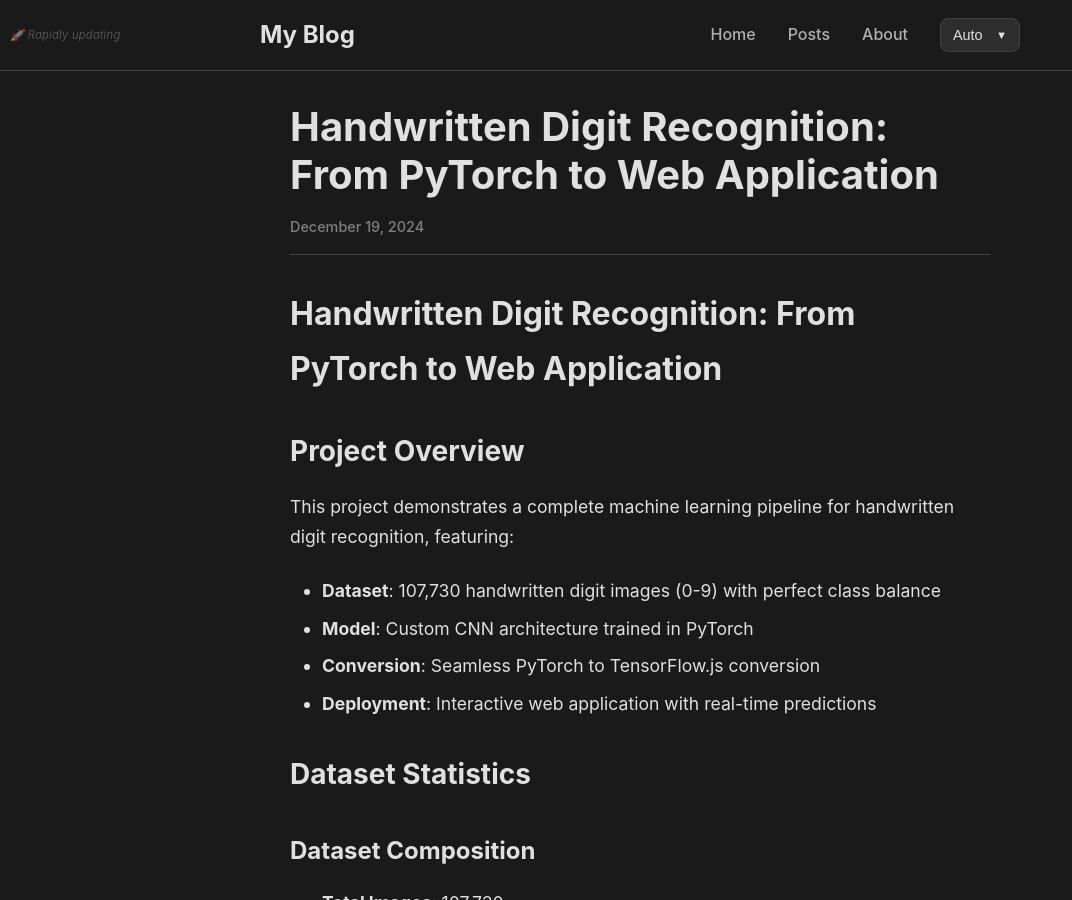
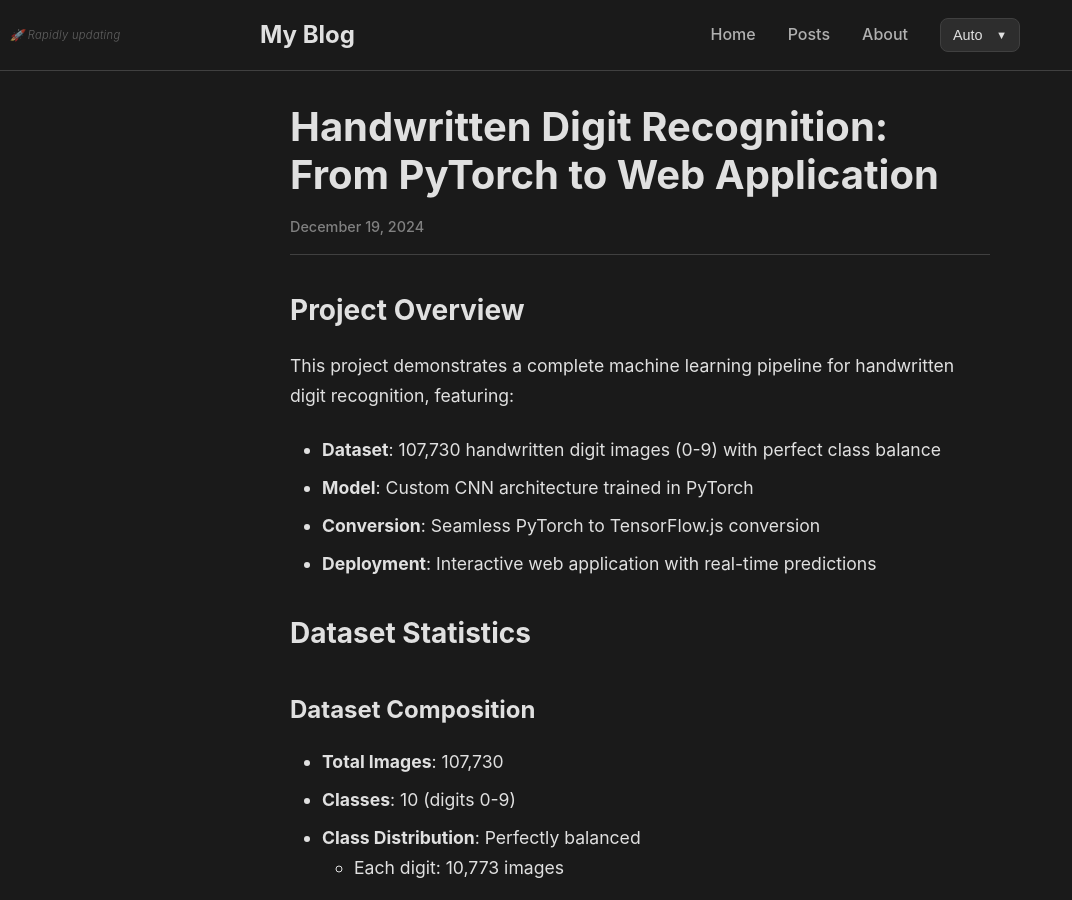
Before and after one commit to bhaskar0210s/blog, a Jekyll site: the page built from _posts/2024-12-19-handwritten-digit-recognition.md, in a window 1280 px wide and 900 px high. Shown: the whole window, without its empty margins (0-1072 px from the left). Built offline with Jekyll 4.4.1, drawn with Linux system fonts in a browser that asks for light colours.

Commit message:
Remove redundant title from handwritten digit recognition post for improved clarity

```diff
--- a/_posts/2024-12-19-handwritten-digit-recognition.md
+++ b/_posts/2024-12-19-handwritten-digit-recognition.md
@@ -3,8 +3,6 @@ layout: post
 title: "Handwritten Digit Recognition: From PyTorch to Web Application"
 date: 2024-12-19 00:00:00 -0000
 ---
-
-# Handwritten Digit Recognition: From PyTorch to Web Application
 
 ## Project Overview
 
```
